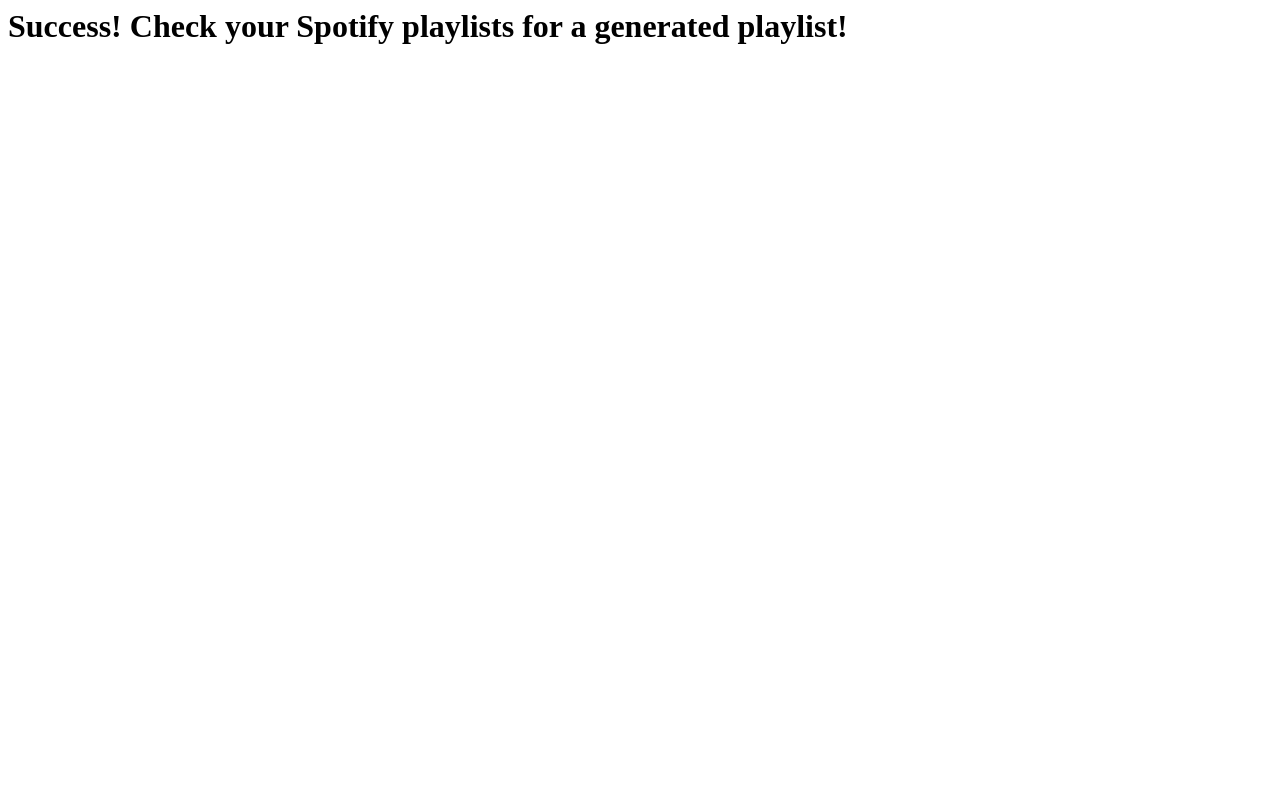
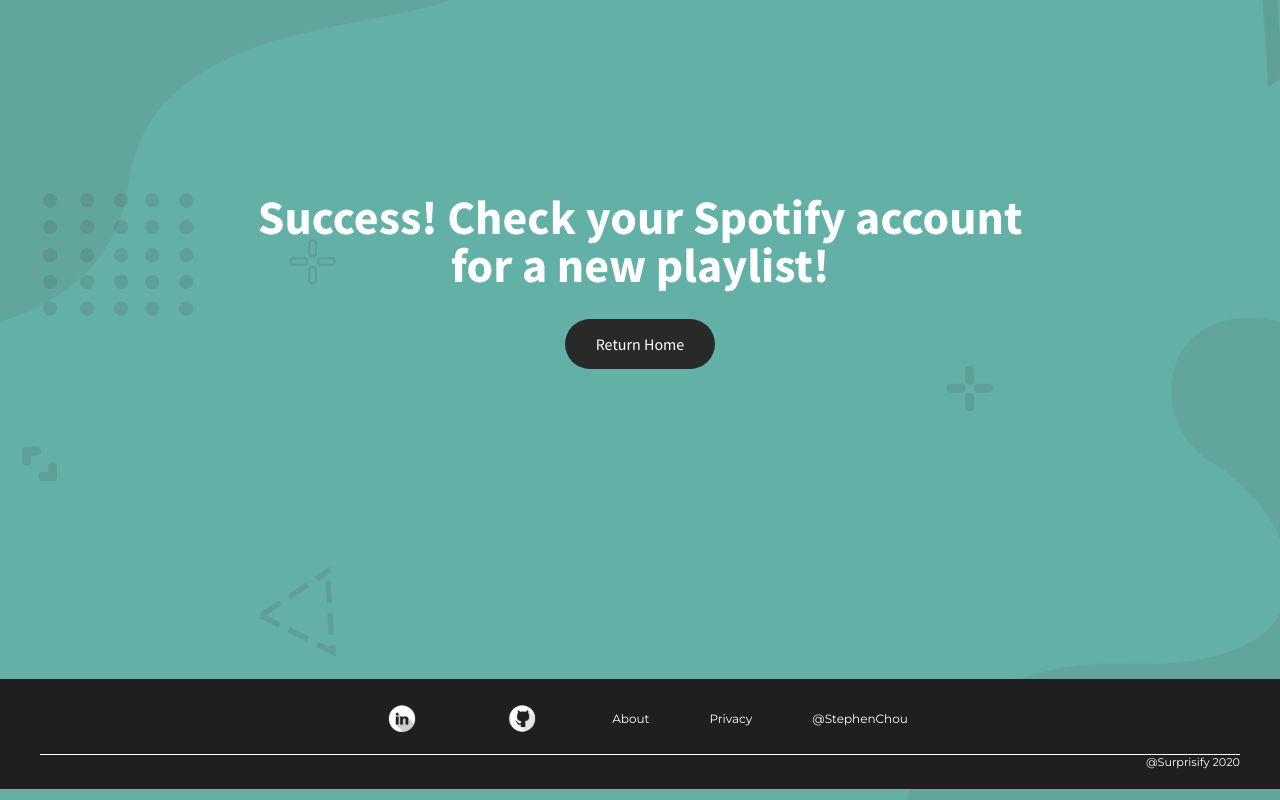
Before and after one commit to StephenChou/Surprisify-Playlist-Generator, a Flask app: page /success in a window 1280 px wide. Run offline with Flask 2, Linux system fonts and the light colour scheme; parts of the project's set-up code (start-up, migrations or seed data) failed here and were passed over.

Commit message:
Created HTMl/CSS for success landing page

```diff
--- a/authenticate.py
+++ b/authenticate.py
@@ -23,7 +23,10 @@ def authenticate():
 	                               client_secret,
 	                               redirect_uri='http://localhost:8080/',
 	                               )
-	return token
+	if token:
+		return token
+	else:
+		return False
 
 def get_obscure_artist(artist_id, levels, spotifyObject):
 
--- a/static/app.js
+++ b/static/app.js
@@ -5,7 +5,6 @@ const navSlide = () => {
 	const navbar = document.querySelector('.navbar')
 	//Toggle nav
 
-	var isOpen = false;
 	burger.addEventListener('click', ()=> {
 
 
--- /dev/null
+++ b/static/success.css
@@ -0,0 +1,173 @@
+	@import url('https://fonts.googleapis.com/css2?family=Source+Sans+Pro:ital,wght@0,200;0,300;0,400;0,600;0,700;0,900;1,200;1,300;1,400;1,600;1,700;1,900&display=swap');
+	@import url('https://fonts.googleapis.com/css2?family=Montserrat:ital,wght@0,100;0,200;0,300;0,400;0,500;0,600;0,700;0,800;0,900;1,100;1,200;1,300;1,400;1,500;1,600;1,700;1,800;1,900&display=swap');
+
+* {
+	margin: 0;
+	padding: 0;
+	box-sizing: border-box;
+}
+
+
+body {
+		background-image: url(/static/background7.png);
+		background-repeat: no-repeat;
+		background-size: cover;
+		background-position: center center;
+		background-attachment: fixed;
+		max-width: 100%;
+		height: 100%;
+		scroll-behavior: smooth;
+		overflow-x: hidden;
+
+	}
+
+h1 {
+	font-family: Source Sans Pro;
+	font-size: 3rem;
+	color: white;
+}
+
+
+@keyframes fadein {
+
+
+	0% { opacity:0; }
+	66% { opacity:0; }
+	100% { opacity:1; }
+
+}
+#container {
+	min-height: 789px;
+}
+
+#middle {
+	/*border: 1px solid white;*/
+	height: 450px;
+	line-height: 450px;
+	text-align: center;
+	position:relative;
+	top: 40px;
+
+}
+
+#middle_text {
+	line-height: 1.0;
+	display: inline-block;
+	vertical-align: middle;
+
+	opacity: 0;
+	animation-name: fadein;
+	animation-delay: 0s;
+	animation-duration: 2s;
+	animation-fill-mode: forwards;
+}
+
+#button {
+	background-color: #292929;
+	margin: 0 auto;
+	height: 50px;
+	width: 150px;
+	border-radius: 2rem;
+	line-height: 50px;
+	position: relative;
+	top: 30px;
+
+	opacity: 0;
+	animation-name: fadein;
+	animation-delay: 1s;
+	animation-duration: 2s;
+	animation-fill-mode: forwards;
+}
+
+#middle_text p {
+	font-family: Source Sans Pro;
+	font-size: 1rem;
+	font-weight: 400px;
+	color: white;
+
+
+}
+
+#middle_text a {
+	color: white;
+	text-decoration: none;
+}
+
+#middle_text a:hover {
+	text-decoration: underline;
+}
+
+
+
+footer {
+	/*height: 20%;*/
+	/*margin: 0 auto;*/
+	height: 110px;
+	width: 100%;
+	margin-top: -110px;
+	clear: both;
+	background-color: #1f1f1f;
+	text-decoration: none;
+	text-align: center;
+
+	}
+
+
+
+footer ul {
+	display: inline-flex;
+	position: relative;
+	top: 30px;
+	text-decoration: none;
+
+}
+
+footer img {
+	width: 60px;
+	height: auto;
+	position: relative;
+	bottom: 18px;
+	text-decoration: : none;
+}
+
+footer ul li {
+	text-decoration: none;
+	list-style: none;
+	text-align: right;
+	position: relative;
+
+
+}
+
+footer a {
+	font-size: 12px;
+	margin: 0px 30px;
+	text-align: right;
+	color: white;
+	font-family: Montserrat;
+	text-decoration: none;
+	position;
+
+}
+
+footer a:hover {
+	text-decoration: underline;
+}
+
+
+.final-footer {
+	width: 1200px;
+	text-align: right;
+	margin: 0 auto;
+	position: relative;
+	top: 16px;
+}
+
+footer p {
+	font-family: Montserrat;
+	color: white;
+	font-size: 0.7rem;
+	/*padding-bottom: 2rem;*/
+	/*padding-top: 1rem;*/
+	border-top: 1px solid white;
+}
--- a/surprisify.py
+++ b/surprisify.py
@@ -1,30 +1,47 @@
 from flask import Flask, escape, request, render_template, redirect, url_for, session
-# from spotify_api_copy import authenticate1
 import subprocess
+from dotenv import load_dotenv
 import sys
 import os
+from os.path import join, dirname
 from authenticate import authenticate, generate
 
 
 app = Flask(__name__, static_folder='/Users/stephenchou/Desktop/PersonalProjects/flask/surprisify/static')
-app.secret_key = os.environ.get("SESSION_SECRET")
+dotenv_path = join(dirname(__file__), '.env')
+load_dotenv(dotenv_path)
+
+
+SECRET_KEY = os.environ.get('SESSION_SECRET')
+app.secret_key = SECRET_KEY
+
 
 @app.route('/')
 @app.route('/home')
 def home():
-    return render_template('home.html', title='Home')
+	print(os.environ)
+	return render_template('home.html', title='Home')
+
 
 @app.route('/about')
 def about():
-    return render_template('about.html', title='About')
+
+	return render_template('about.html', title='About')
 
 @app.route('/login', methods=['GET','POST'])
 def login():
 
-	if request.method == 'GET':
-		tokenAuth = authenticate()
+	# if request.method == 'GET':
+	# try:
+	tokenAuth = authenticate()
+
+	if tokenAuth:
 		session["token"] = tokenAuth
 		return redirect(url_for('generate_playlist'))
+	else:
+		return redirect(url_for('home'));
+	# except Exception as e:
+	# 	return redirect(url_for('home'))
 
 @app.route('/generate_playlist', methods=['GET', 'POST'])
 def generate_playlist():
@@ -48,7 +65,8 @@ def processing():
 
 @app.route('/success')
 def success():
-	return '<h1>Success! Check your Spotify playlists for a generated playlist!</h1>'
+	return render_template('success.html', title='success')
 
 if __name__ == '__main__':
 	app.run(debug=True)
+	app.config.from_object('config.DevelopmentConfig')
--- a/templates/home.html
+++ b/templates/home.html
@@ -25,8 +25,6 @@
 				<div class="line2"></div>
 				<div class="line3"></div>
 			</div>
-
-
 		</nav>
 		</header>
 
@@ -132,7 +130,7 @@
 
 
 			<li class="github"><a href="https://github.com/StephenChou"><img src="/static/gh-logo.png"></a></li>
-			<li><a href="">About</a></li>
+			<li><a href="http://localhost:5000/home">Home</a></li>
 			<li><a href="">Privacy</a></li>
 			<li><a href="https://www.instagram.com/stephen___chou/">@StephenChou</a></li>
 		</ul>
--- a/templates/success.html
+++ b/templates/success.html
@@ -1,9 +1,43 @@
 <!DOCTYPE html>
 <html>
 <head>
-	<title></title>
+	<title>Success</title>
+	<link rel = "stylesheet" href="/static/success.css"/>
+   <meta name="viewport" content="width=device-width, initial-scale=1.0, shrink-to-fit=no">
 </head>
 <body>
-	<p>Success! Check your Spotify for a new playlist!</p>
+<div id="container">
+	<div id="main">
+
+	<div id="middle">
+		<div id="middle_text">
+			<h1>Success! Check your Spotify account <br>for a new playlist!</h1>
+			<div id="button">
+				<p><a href="http://localhost:5000/">Return Home</a></p>
+			</div>
+			</div>
+		</div>
+	</div>
+
+	</div>
+</div>
+	<footer>
+		<ul>
+			<li class="linkedin"><a href="https://www.linkedin.com/in/stephen-chou-96a768165/"><img src="/static/li-logo.png"></a></li>
+
+
+			<li class="github"><a href="https://github.com/StephenChou"><img src="/static/gh-logo.png"></a></li>
+			<li><a href="">About</a></li>
+			<li><a href="">Privacy</a></li>
+			<li><a href="https://www.instagram.com/stephen___chou/">@StephenChou</a></li>
+		</ul>
+		<div class="final-footer">
+		<p>@Surprisify 2020</p>
+		</div>
+
+	</footer>
+
+
+	<script src="/static/app.js"></script>
 </body>
 </html>
```
Also changed, not shown: static/levels.css (+12 -5 lines), templates/about.html (deleted, +0 -13 lines), static/untitled.svg (deleted), 1 other file.
